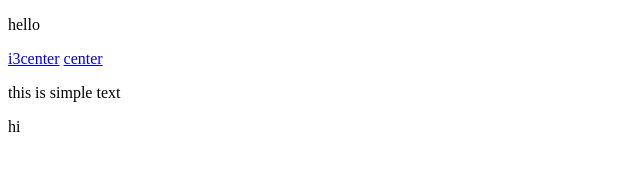
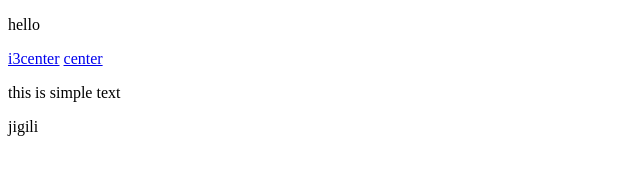
Before and after one commit to Ehsan8415/webrepository, a plain HTML site: page index.html in a window 1280 px wide. Shown: the full height of the page, 0-640 px from the left. Drawn offline with Linux system fonts and the light colour scheme.

Commit message:
Update index.html

```diff
--- a/index.html
+++ b/index.html
@@ -11,6 +11,6 @@
     <a href="#">i3center</a>
     <a href="#">center</a>
     <p>this is simple text</p>
-    <p>hi</p>
+    <p> jigili</p>
 </body>
 </html>
```
